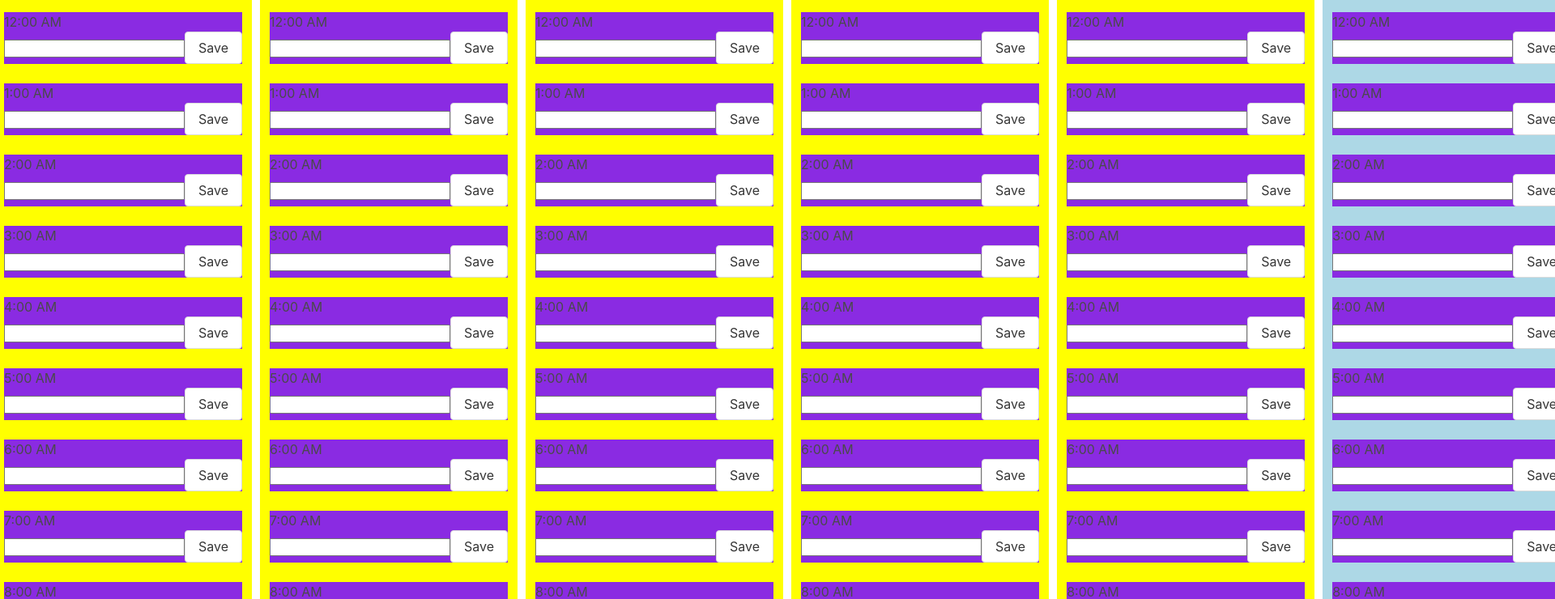
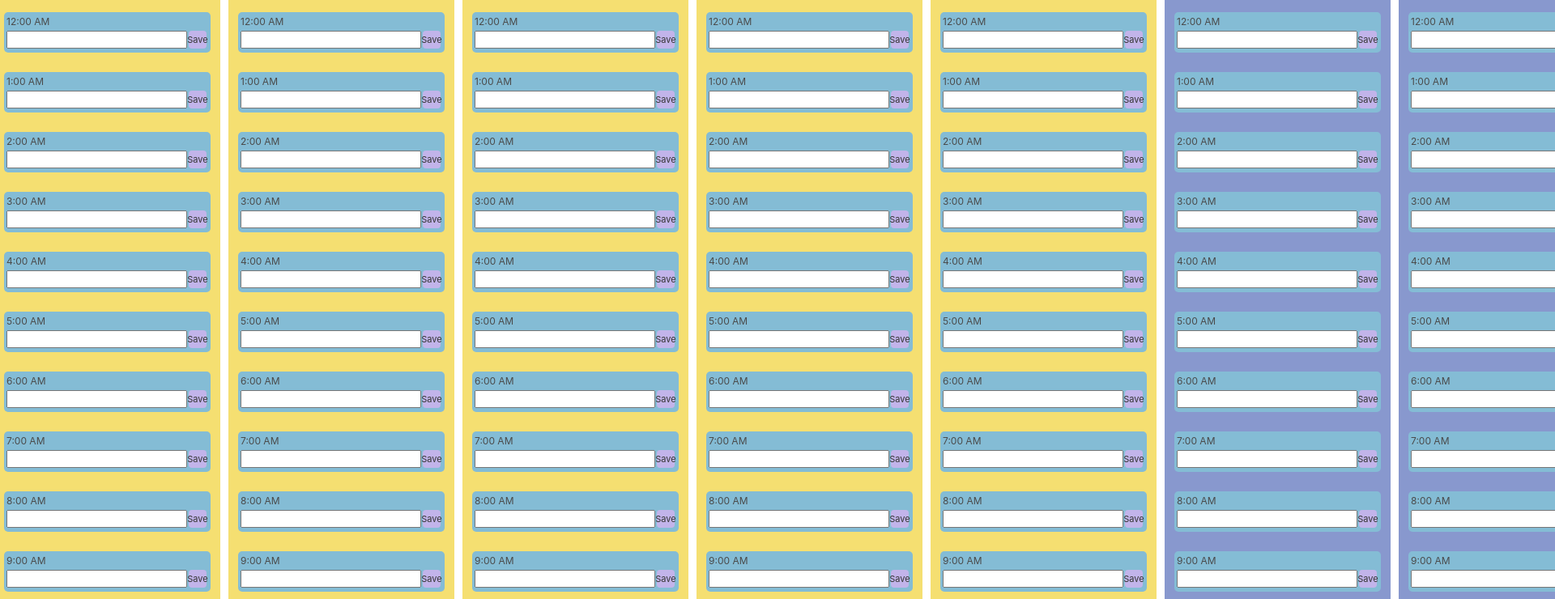
Before and after one commit to Geno1131993/Task-Manager-Deluxe, a plain HTML site: page index.html in a window 1280 px wide. Shown: the part 73-813 px from the top of the page at 81% size, 1920 px wide, since content can reach past the window. Drawn offline with nearby package versions, Linux system fonts and the light colour scheme.

Commit message:
Improved visual appearance and layout of site.

```diff
--- a/style.css
+++ b/style.css
@@ -7,22 +7,36 @@ html{
 }
 
 .tile{
-    /* background-color: lightcoral; */
 }
 
 .weekday{
-    background-color:yellow;
+    background-color: rgba(245, 223, 113, 1);
 }
 
 .weekend{
-    background-color: lightblue;;
+    background-color: rgba(136, 152, 206, 1);
 }
 
 .day{
     margin:5px;
     margin-top: 20px;
+    border-radius: 10px;
 }
 
 .hour{
-    background-color: blueviolet;
+    background-color: rgba(132, 188, 213, 1);
+    padding: 3px;
+    font-size: 12px;
+    border-radius: 5px;
 }
+
+
+.button{
+    width: 22px;
+    height: 22px;
+    font-size: 11px;
+    margin: 2px;
+    background-color: rgba(194, 180, 234, 1);
+    border: none;
+    padding: 2px;
+}
```
